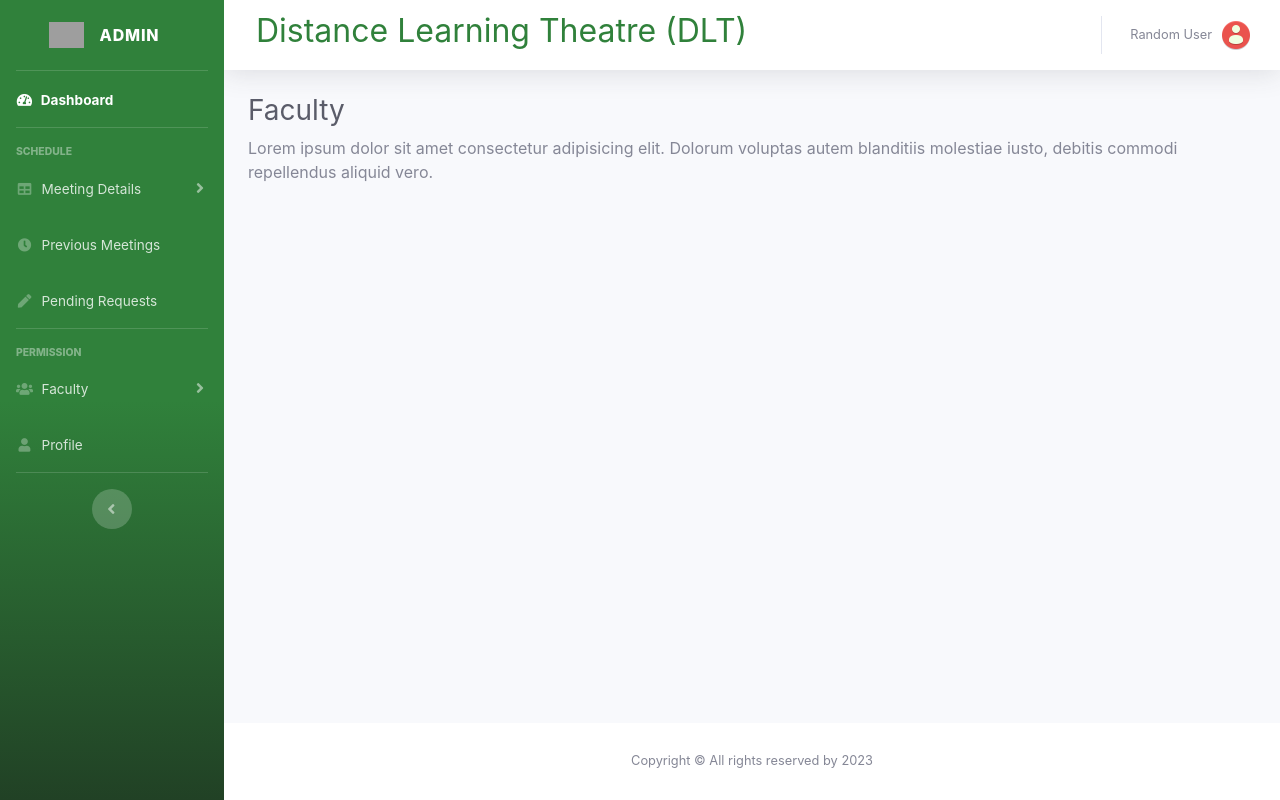
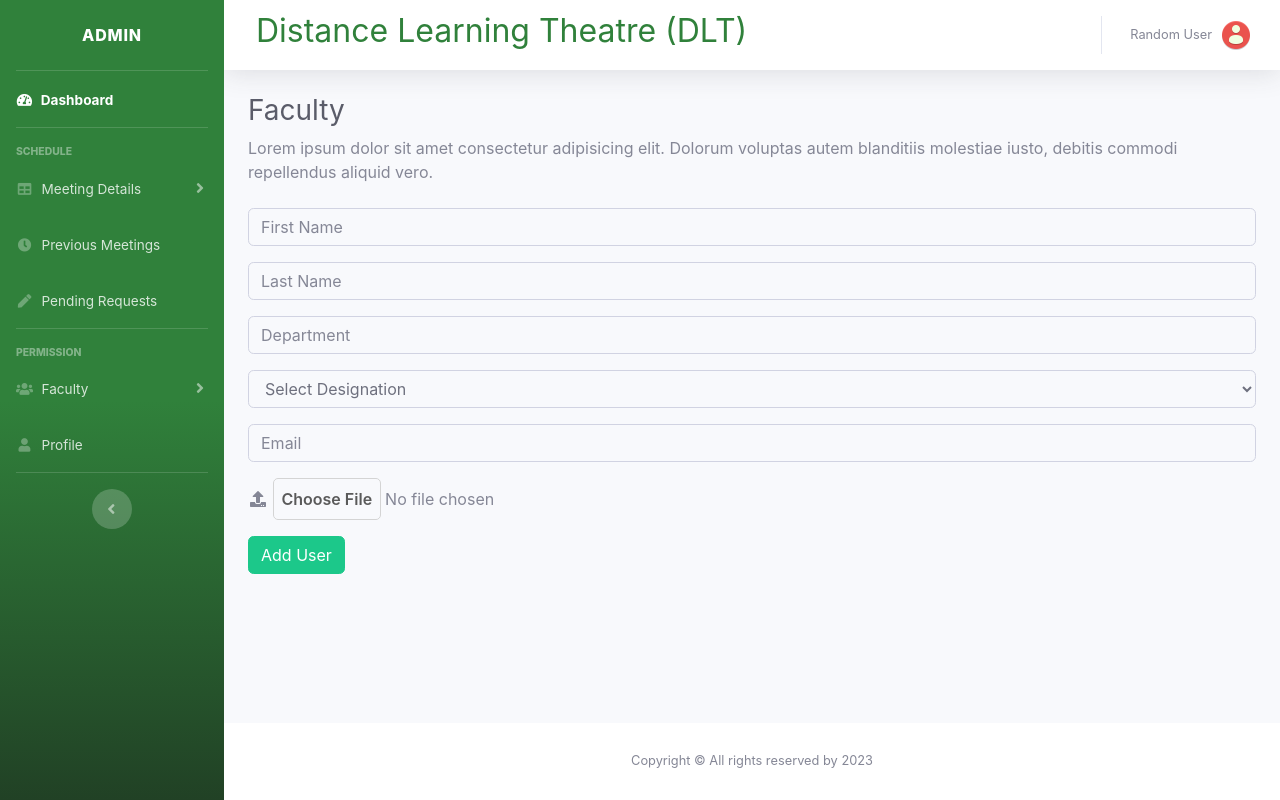
Before and after one commit to hasin023/DLT_BookingForm, a PHP site: page /faculty.php?source=add_faculty in a window 1280 px wide. Run offline with PHP 8.4, Linux system fonts and the light colour scheme; grey boxes are pictures that could not be loaded.

Commit message:
Added Add_Faculty form page

```diff
--- a/admin/includes/add_faculty.php
+++ b/admin/includes/add_faculty.php
@@ -0,0 +1,38 @@
+<form action="" method="post" enctype="multipart/form-data">
+
+    <div class="form-group">
+        <input class="form-control bg-light border-1 small" type="text" name="user_firstname" placeholder="First Name">
+    </div>
+
+    <div class="form-group">
+        <input class="form-control bg-light border-1 small" type="text" name="user_lastname" placeholder="Last Name">
+    </div>
+
+    <div class="form-group">
+        <input class="form-control bg-light border-1 small" type="text" name="user_dept" placeholder="Department">
+    </div>
+
+     <div class="form-group">
+        <select class="form-control bg-light border-1 small" type="text" name="user_role">
+            <option value="none">Select Designation</option>
+            <option value="admin">Professor</option>
+            <option value="subscriber">Associate Professor</option>
+            <option value="subscriber">Assistant Professor</option>
+            <option value="subscriber">Lecture</option>
+        </select>
+    </div>
+
+    <div class="form-group">
+        <input class="form-control bg-light border-1 small" type="email" name="user_email" placeholder="Email">
+    </div>
+
+    <div class="form-group">
+        <i class="fas fa-fw fa-upload"></i>
+        <input class="inputfile" id="file" type="file" name="user_image">
+    </div>
+
+    <div class="form-group">
+        <input class="btn btn-success" type="submit" name="create_user" value="Add User">
+    </div>
+
+</form>
--- a/admin/includes/admin_header.php
+++ b/admin/includes/admin_header.php
@@ -23,6 +23,7 @@
 
     <!-- Custom styles for this template-->
     <link href="css/admin.min.css" rel="stylesheet">
+    <link href="css/customCss.css" rel="stylesheet">
 
 </head>
 
--- a/admin/includes/admin_sidebar.php
+++ b/admin/includes/admin_sidebar.php
@@ -3,7 +3,8 @@
     <!-- Sidebar - Brand -->
     <a class="sidebar-brand d-flex align-items-center justify-content-center" href="index.php">
         <div class="sidebar-brand-icon">
-            <img style="width: 35px; height: auto;" src="../iutlogo/IUTLogo.png"/>
+            <!-- <i class="fas fa-fw fa-lock"></i> -->
+            <!-- <img style="width: 35px; height: auto;" src="../iutlogo/IUTLogo.png"/> -->
         </div>
         <div class="sidebar-brand-text mx-3">Admin</div>
     </a>
@@ -35,7 +36,7 @@
         </a>
         <div id="collapseTwo" class="collapse" aria-labelledby="headingTwo" data-parent="#accordionSidebar">
             <div class="bg-white py-2 collapse-inner rounded">
-                <a class="collapse-item" href="meetings.php?source=add_meeting">Add Meeting</a>
+                <!-- <a class="collapse-item" href="meetings.php?source=add_meeting">Add Meeting</a> -->
                 <a class="collapse-item" href="meetings.php">View Meetings</a>
             </div>
         </div>
--- a/admin/includes/viewFaculty.php
+++ b/admin/includes/viewFaculty.php
@@ -10,7 +10,7 @@
                     <tr>
                         <th class="text-center">Name</th>
                         <th class="text-center">Department</th>
-                        <th class="text-center">Position</th>
+                        <th class="text-center">Designation</th>
                         <th class="text-center">Email</th>
                         <th class="text-center">Office</th>
                     </tr>
```
Also changed, not shown: admin/css/customCss.css (added, +110 -0 lines), iutlogo/IUTLogoWhite.png (added).
